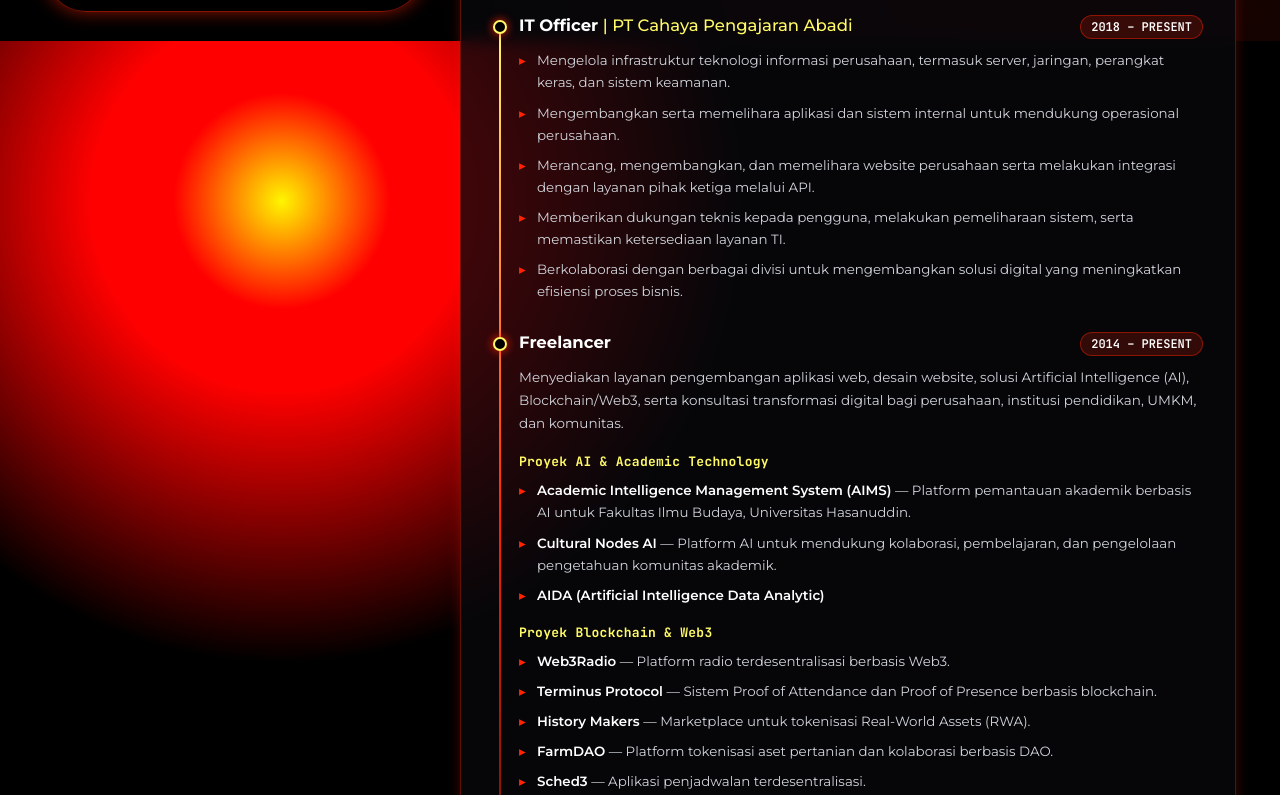
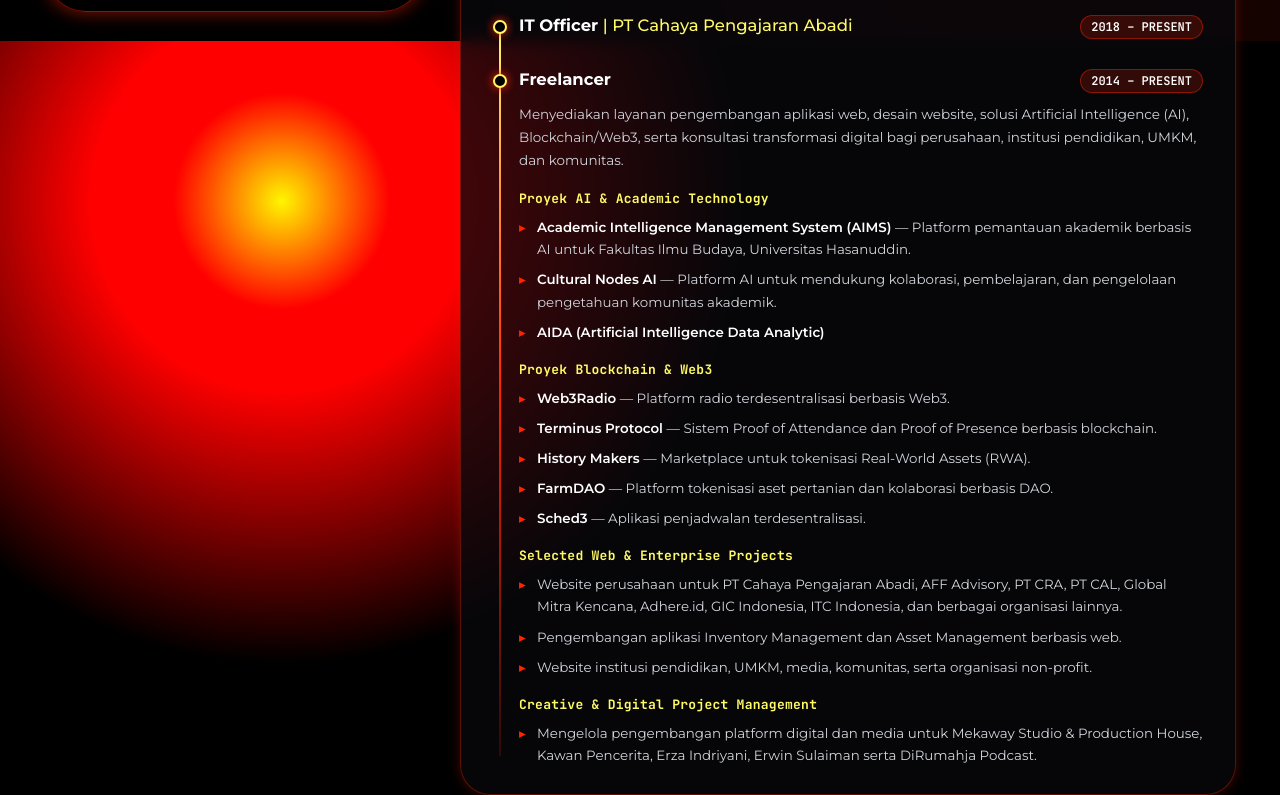
Before and after one commit to xie-anh-jinx/presentasi, a plain HTML site: page resume.html in a window 1280 px wide. Shown: the part 759-1554 px from the top of the page. Drawn offline with Linux system fonts and the light colour scheme.

Commit message:
Update resume.html

```diff
--- a/resume.html
+++ b/resume.html
@@ -717,13 +717,6 @@
               <div class="exp-title">IT Officer <span class="company">| PT Cahaya Pengajaran Abadi</span></div>
               <span class="exp-period">2018 – PRESENT</span>
             </div>
-            <ul class="bullet-list">
-              <li>Mengelola infrastruktur teknologi informasi perusahaan, termasuk server, jaringan, perangkat keras, dan sistem keamanan.</li>
-              <li>Mengembangkan serta memelihara aplikasi dan sistem internal untuk mendukung operasional perusahaan.</li>
-              <li>Merancang, mengembangkan, dan memelihara website perusahaan serta melakukan integrasi dengan layanan pihak ketiga melalui API.</li>
-              <li>Memberikan dukungan teknis kepada pengguna, melakukan pemeliharaan sistem, serta memastikan ketersediaan layanan TI.</li>
-              <li>Berkolaborasi dengan berbagai divisi untuk mengembangkan solusi digital yang meningkatkan efisiensi proses bisnis.</li>
-            </ul>
           </article>
 
           <article class="exp-item">
```
